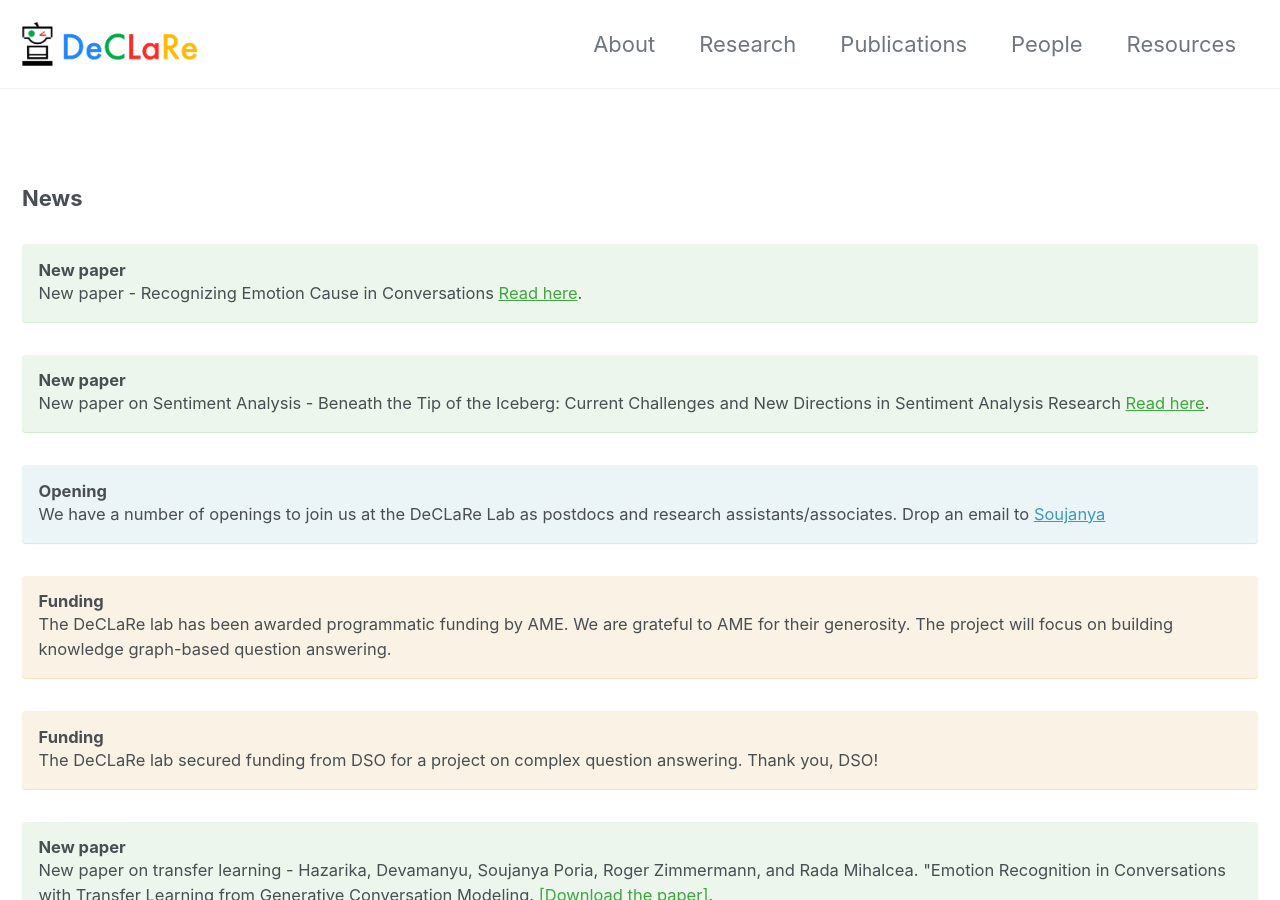
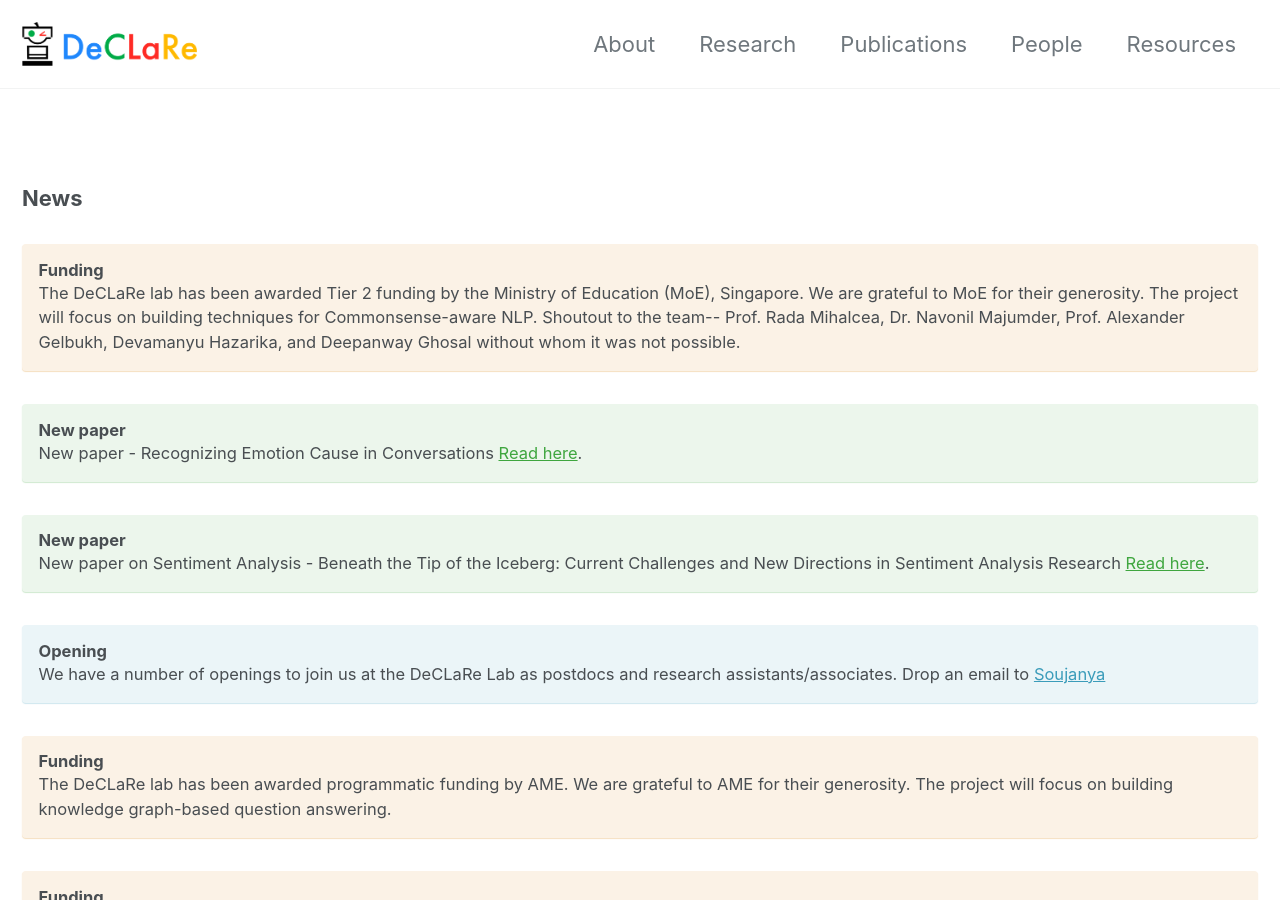
Before and after one commit to declare-lab/declare-lab.github.io, a Jekyll site: the page built from index.md, in a window 1280 px wide and 900 px high, scrolled down 301 px. Built offline with Jekyll 4.4.1, drawn with Linux system fonts in a browser that asks for light colours; cached includes are drawn as plain includes; nearby versions of some CDN libraries.

Commit message:
Update index.md

```diff
--- a/index.md
+++ b/index.md
@@ -17,6 +17,12 @@ logo:
 {% include feature_row_home_img id="logo" type="left" %}
 
 ### News
+
+<div class="notice--warning">
+  <h4>Funding</h4>
+  <p>The DeCLaRe lab has been awarded Tier 2 funding by the Ministry of Education (MoE), Singapore. We are grateful to MoE for their generosity. The project will focus on building techniques for Commonsense-aware NLP. Shoutout to the team-- Prof. Rada Mihalcea, Dr. Navonil Majumder, Prof. Alexander Gelbukh, Devamanyu Hazarika, and Deepanway Ghosal without whom it was not possible.
+  </p>
+</div>
 
 <div class="notice--success">
   <h4>New paper</h4>
```
